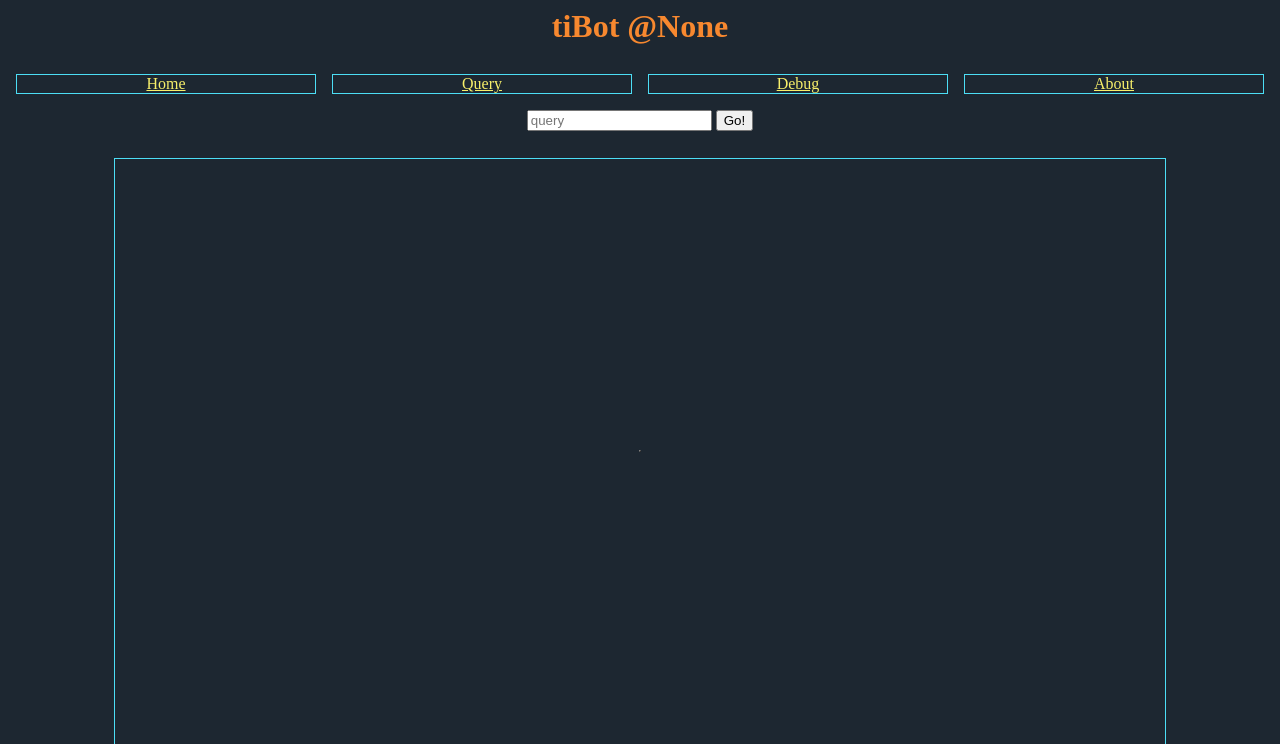
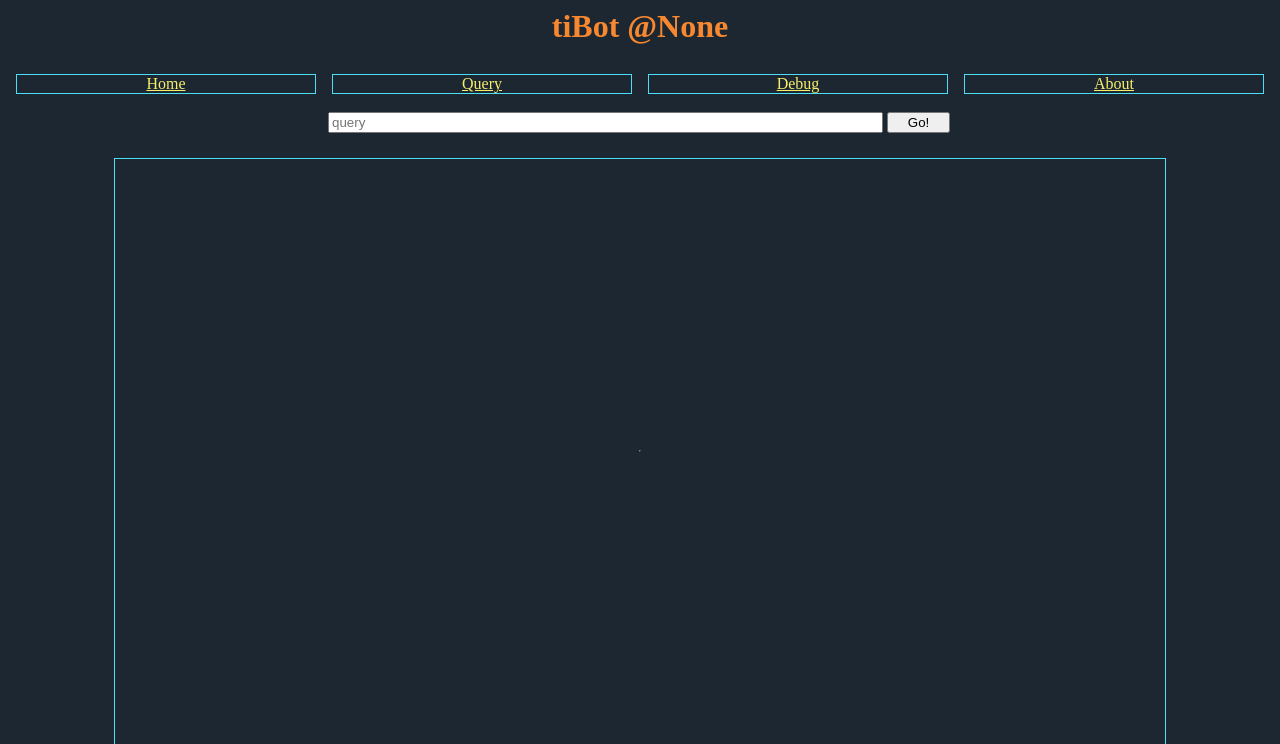
Before and after one commit to WeeDLY/tiBot, a Flask app: page /query in a window 1280 px wide. Shown: the top 744 px of the page. Run offline with Flask 2, Linux system fonts and the light colour scheme; parts of the project's set-up code (start-up, migrations or seed data) failed here and were passed over.

Commit message:
Made query textbox larger

```diff
--- a/server/app.py
+++ b/server/app.py
@@ -120,10 +120,14 @@ def get_files(folder):
     files = glob.glob('%s/*' % folder)
     return [file.replace(folder, "") for file in files]
 
-def read_content(file):
+def read_content(file, reversed=True):
+    """ read and returns content from a file """
     try:
         with open(file, 'r') as f:
-            return f.read()
+            if reversed:
+                return ''.join(reversed(f.read()))
+            else:
+                return f.read()
     except:
         return "._."
 
--- a/server/templates/query.html
+++ b/server/templates/query.html
@@ -5,7 +5,6 @@
         <style>
             #container{
                 height: 5%;
-                justify-content: center;
             }
             #query-container{
                 align-content: center;
@@ -32,6 +31,17 @@
             th{
                 color: #f7882f;
             }
+            form{
+                align-content: center;
+                align-self: center;
+                width: 50%;
+            }
+            #query{
+                width: 89%;
+            }
+            #btnSubmit{
+                width: 10%;
+            }
         </style>
     </head>
     <body>
@@ -46,8 +56,8 @@
         </div>
         <div id="container">
             <form action="/query", method="post">
-                <input placeholder="query" type="text" name="query" />
-                <button type="submit">Go!</button>
+                <input placeholder="query" type="text" name="query" id="query" />
+                <button type="submit" id="btnSubmit">Go!</button>
             </form>
         </div>
 
```
